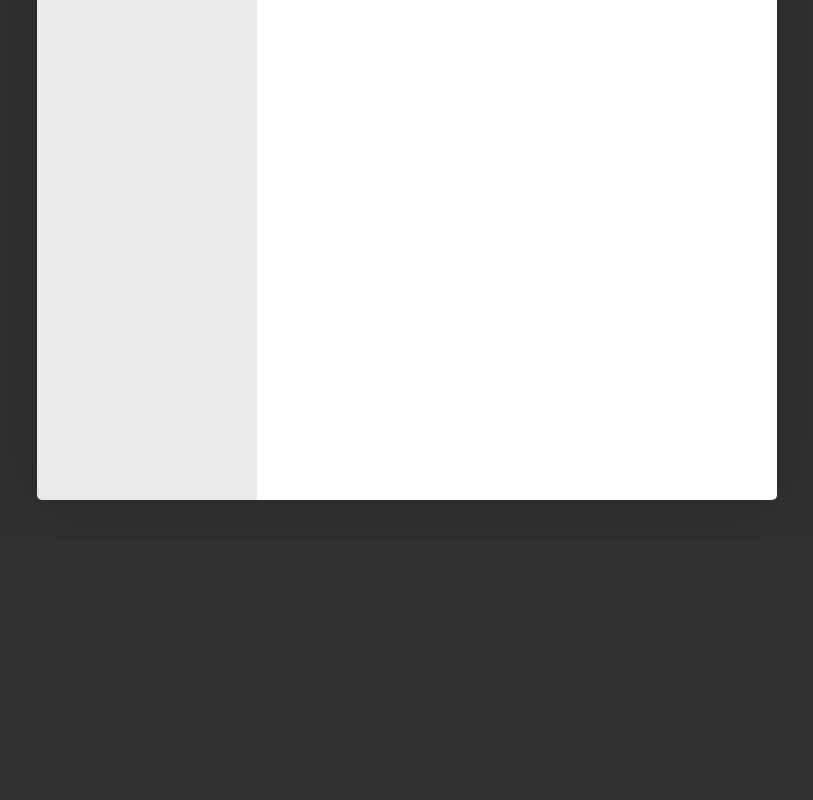
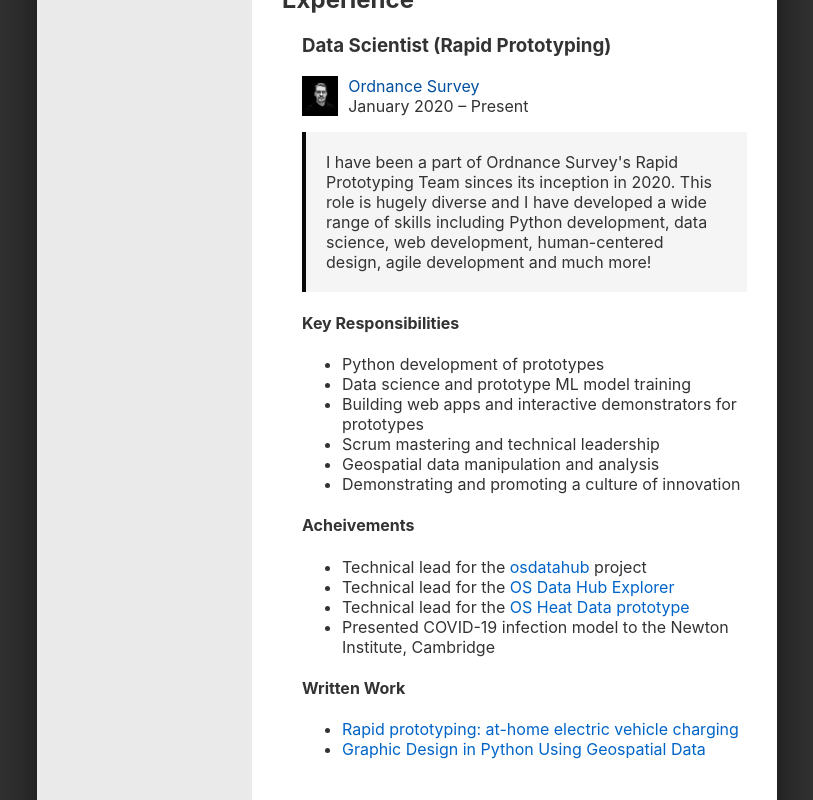
Before and after one commit to JEPooley/CV, a Svelte app: page / in a window 1280 px wide. Shown: the part 260-1060 px from the top of the page, without its empty margins (233-1046 px from the left). Before the commit the page ends 800 px from the top, so only its background shows below. Built offline with nearby package versions, Linux system fonts and the light colour scheme.

Commit message:
added experience

```diff
--- a/src/App.svelte
+++ b/src/App.svelte
@@ -1,5 +1,10 @@
 <script>
   // Imports
+  import ExperienceTag from "./components/ExperienceTag.svelte";
+  import HighlightText from "./components/HighlightText.svelte";
+
+  // Props
+  export let themeColor;
 </script>
 
 <svelte:head>
@@ -17,12 +22,137 @@
 
 <main>
   <aside>
-    <img class="headshot" src="./images/josh-3.png" alt="">
+    <img class="headshot" src="./images/josh-3.png" alt="" />
   </aside>
 
   <div id="main-text">
     <h1>Dr Josh Pooley</h1>
     <p id="subtitle">Data Scientist | Developer | Prototyper</p>
+    <p>
+      I'm a data scientist and prototyper based in the UK, currently
+      specialising in geospatial analysis. I love learning about new
+      technologies, being creative and getting stuck in to a new project!
+    </p>
+
+    <h2>Experience</h2>
+    <div id="experience">
+      <ExperienceTag
+        title="Data Scientist (Rapid Prototyping)"
+        company="Ordnance Survey"
+        date="January 2020 – Present"
+        src="./images/josh-3.png"
+      />
+      <HighlightText>
+        I have been a part of Ordnance Survey's Rapid Prototyping Team sinces its
+        inception in 2020. This role is hugely diverse and I have developed a wide
+        range of skills including Python development, data science, web
+        development, human-centered design, agile development and much more!
+      </HighlightText>
+      <h4>Key Responsibilities</h4>
+      <ul>
+        <li>Python development of prototypes</li>
+        <li>Data science and prototype ML model training</li>
+        <li>Building web apps and interactive demonstrators for prototypes</li>
+        <li>Scrum mastering and technical leadership</li>
+        <li>Geospatial data manipulation and analysis</li>
+        <li>Demonstrating and promoting a culture of innovation</li>
+      </ul>
+      <h4>Acheivements</h4>
+      <ul>
+        <li>
+          Technical lead for the
+          <a target="_blank" href="https://pypi.org/project/osdatahub/"
+            >osdatahub</a
+          >
+          project
+        </li>
+        <li>
+          Technical lead for the
+          <a target="_blank" href="https://labs.os.uk/public/data-hub-explorer/"
+            >OS Data Hub Explorer</a
+          >
+        </li>
+        <li>
+          Technical lead for the
+          <a
+            target="_blank"
+            href="https://lively-beach-0877f1c03.azurestaticapps.net/"
+            >OS Heat Data prototype</a
+          >
+        </li>
+        <li>
+          Presented COVID-19 infection model to the Newton Institute, Cambridge
+        </li>
+      </ul>
+      <h4>Written Work</h4>
+      <ul>
+        <li>
+          <a
+            target="_blank"
+            href="https://www.ordnancesurvey.co.uk/newsroom/blog/driveways-ev-hackathon"
+            >Rapid prototyping: at-home electric vehicle charging</a
+          >
+        </li>
+        <li>
+          <a
+            target="_blank"
+            href="https://python.plainenglish.io/graphic-design-in-python-using-geospatial-data-813e513dc393"
+            >Graphic Design in Python Using Geospatial Data</a
+          >
+        </li>
+      </ul>
+      <br>
+      <ExperienceTag
+        title="Post-Graduate Researcher"
+        company="University of Southampton"
+        date="September 2015 – December 2019"
+        src="./images/josh-3.png"
+      />
+      <HighlightText>
+        My post-graduate research was focussed on the development of high-speed
+        sensors for deployment in harsh envionments. The work was a mixture of
+        practical lab-based experimentation, computer modelling and writing
+        research papers.
+      </HighlightText>
+      <h4>Key Responsibilities</h4>
+      <ul>
+        <li>Designing and testing fibre optic sensor systems</li>
+        <li>Fabricating fibre Bragg gratings</li>
+        <li>Demonstrating experimental physics to undergraduate students</li>
+        <li>Writing research papers</li>
+      </ul>
+      <h4>Acheivements</h4>
+      <ul>
+        <li>Awarded doctorate for work on fibre optic sensing</li>
+        <li>Successfully published three research papers</li>
+      </ul>
+      <h4>Written Work</h4>
+      <ul>
+        <li>
+          <a target="_blank" href="https://eprints.soton.ac.uk/438653/"
+            >Fibre optic methods for measuring detonation velocity</a
+          >
+        </li>
+        <li>
+          <a
+            target="_blank"
+            href="https://opg.optica.org/oe/fulltext.cfm?uri=oe-27-16-23464&amp;id=416379"
+            >Detonation velocity measurements with uniform fibre Bragg gratings</a
+          >
+        </li>
+        <li>
+          <a target="_blank" href="https://www.mdpi.com/1424-8220/19/7/1697"
+            >Detonation velocity measurements using rare-earth doped fibres</a
+          >
+        </li>
+        <li>
+          <a target="_blank" href="https://www.mdpi.com/1424-8220/19/15/3333"
+            >Optimised chirped fibre Bragg gratings for detonation velocity
+            measurements</a
+          >
+        </li>
+      </ul>
+    </div>
   </div>
 </main>
 
@@ -37,23 +167,23 @@
   }
 
   :global(body) {
-    display: flex;
     justify-content: center;
     padding: 40px 0;
+    height: fit-content;
   }
 
   main {
     width: 100%;
     max-width: 740px;
     background: white;
-    box-shadow: 0 0 80px rgba(0, 0, 0, 0.205);
+    box-shadow: 0 0 40px rgba(0, 0, 0, 0.6);
     border-radius: 5px;
     display: flex;
+    margin: 0 auto;
   }
 
   aside {
     width: 220px;
-    height: 100%;
     background-color: rgba(0, 0, 0, 0.082);
     border-radius: 5px 0 0 5px;
     display: flex;
@@ -79,4 +209,8 @@
   #subtitle {
     margin: 0;
   }
+
+  #experience {
+    padding-left: 20px;
+  }
 </style>
--- /dev/null
+++ b/src/components/ExperienceTag.svelte
@@ -0,0 +1,40 @@
+<script>
+  // Props
+  export let title;
+  export let company;
+  export let date;
+  export let src;
+  export let href = "";
+  export let alt = "";
+</script>
+
+<h3>{title}</h3>
+<div class="container">
+  {#if src}
+    <img {src} {alt} />
+  {/if}
+  <div class="text-container">
+    <a {href}>{company}</a>
+    {date}
+  </div>
+</div>
+
+<style>
+  .container, .text-container {
+    display: flex;
+  }
+
+  .container {
+    align-items: center;
+  }
+
+  .text-container {
+      flex-direction: column;
+  }
+
+  img {
+    max-width: 60px;
+    max-height: 40px;
+    margin-right: 10px;
+  }
+</style>
--- /dev/null
+++ b/src/components/HighlightText.svelte
@@ -0,0 +1,16 @@
+<script>
+  // Props
+  export let rgb = [10, 10, 10];
+</script>
+
+<p style="--border-color: rgb({rgb.join(",")}); --background: rgba({rgb.join(",")},0.04)">
+  <slot />
+</p>
+
+<style>
+  p {
+    padding: 20px 35px 20px 20px;
+    background: var(--background);
+    border-left: 4px solid var(--border-color);
+  }
+</style>
--- a/src/main.js
+++ b/src/main.js
@@ -2,6 +2,9 @@ import App from './App.svelte';
 
 const app = new App({
 	target: document.body,
+	props: {
+		themeColor: [0, 0, 0]
+	}
 });
 
 export default app;
```
